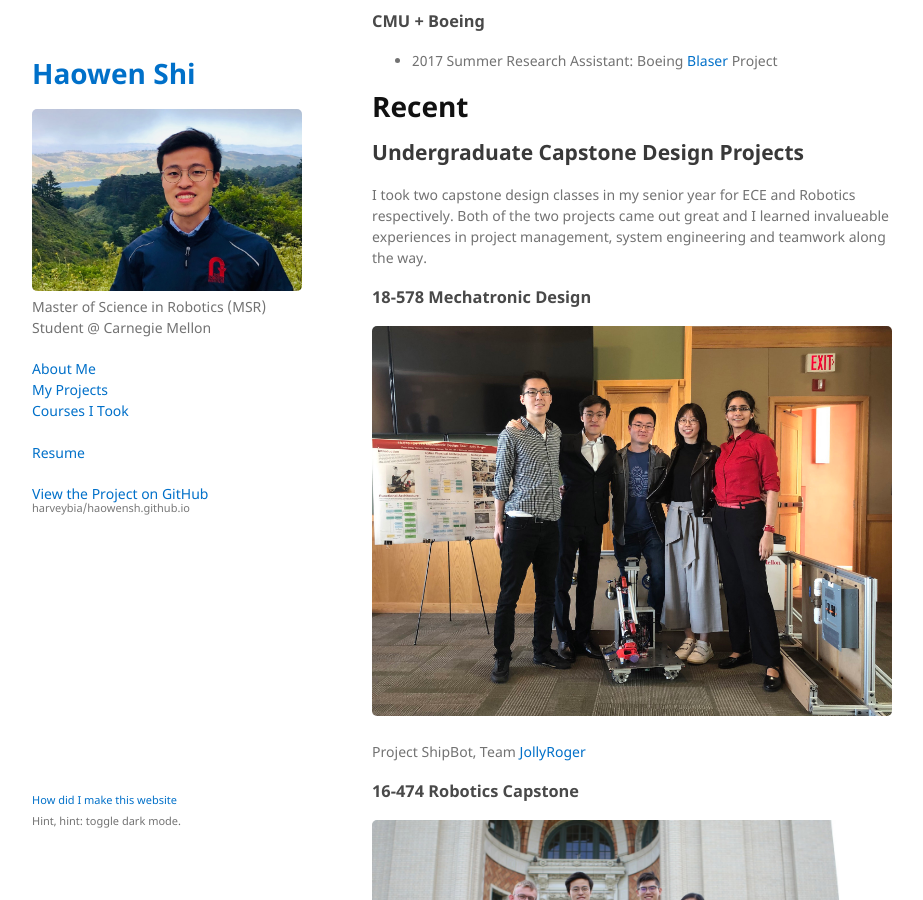
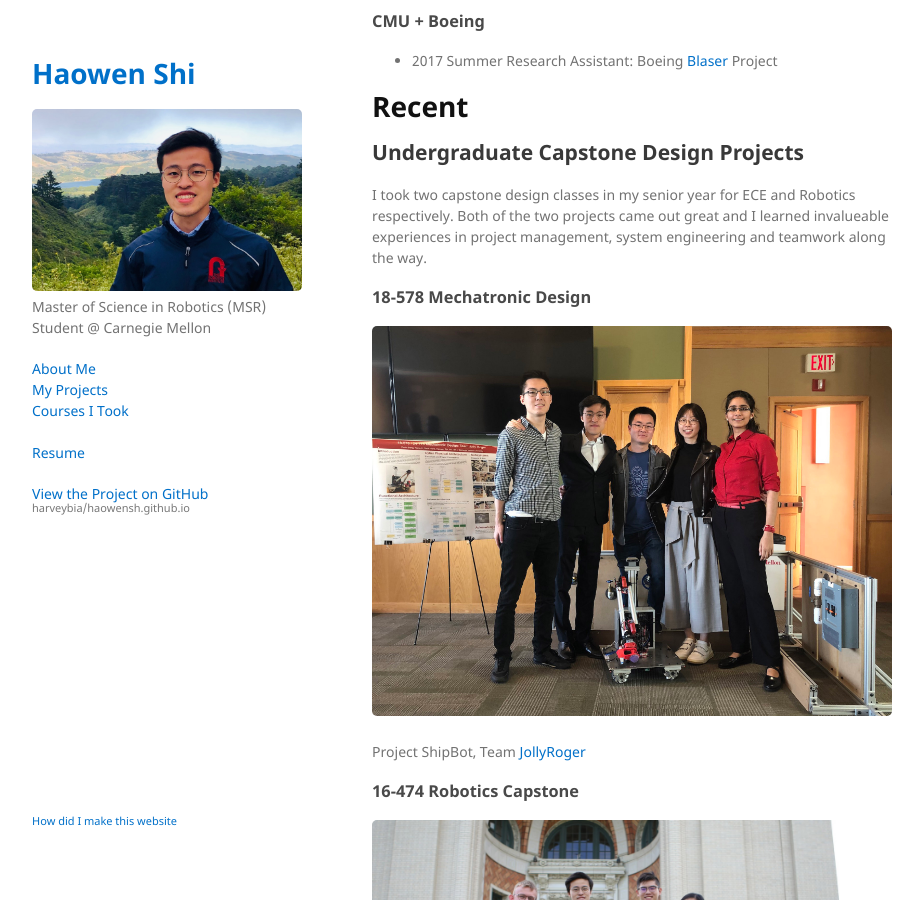
Before and after one commit to harveybia/haowensh.github.io, a Jekyll site: the page built from index.md, in a window 1280 px wide and 900 px high, scrolled down 535 px. Shown: the whole window, without its empty margins (178-1101 px from the left). Built offline with Jekyll 4.4.1, drawn with Linux system fonts in a browser that asks for light colours; part of the change alters nothing that is shown.

```diff
--- a/_includes/footer.html
+++ b/_includes/footer.html
@@ -2,8 +2,6 @@
   <p>
     <small>
       <a href="/sitemaking">How did I make this website</a>
-      <br>
-      Hint, hint: toggle dark mode.
     </small>
   </p>
 </footer>
--- a/_layouts/default.html
+++ b/_layouts/default.html
@@ -36,7 +36,7 @@
           </a>
           <br>
           <br>
-          <a href="/assets/files/Haowen_Shi_Resume_M19.pdf">
+          <a href="/assets/files/Haowen_Shi_Resume_S20.pdf">
             Resume
           </a>
         </p>
--- a/index.md
+++ b/index.md
@@ -80,4 +80,4 @@ Last updated: *Aug 2019*\\
 [jolly_roger]: https://sites.google.com/view/cmu-jollyroger
 [robo_monkey]: https://www.youtube.com/watch?v=4T_pGsnyUNg
 
-[resume_link]: /assets/files/Haowen_Shi_Resume_M19.pdf
+[resume_link]: /assets/files/Haowen_Shi_Resume_S20.pdf
```
Also changed, not shown: 1 other file.
